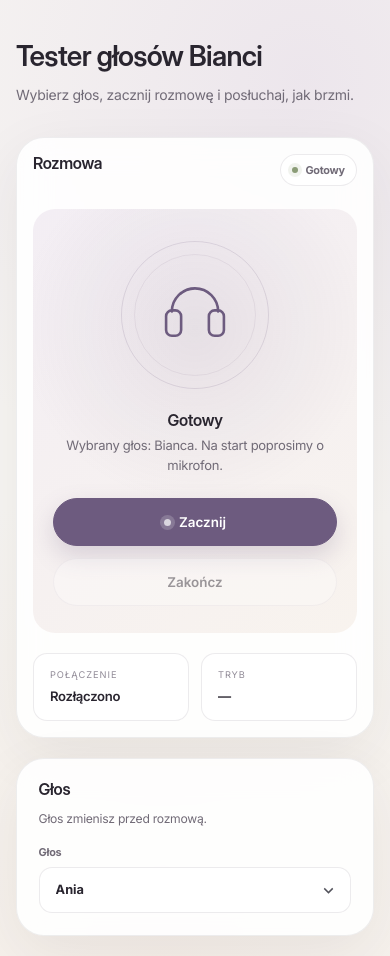
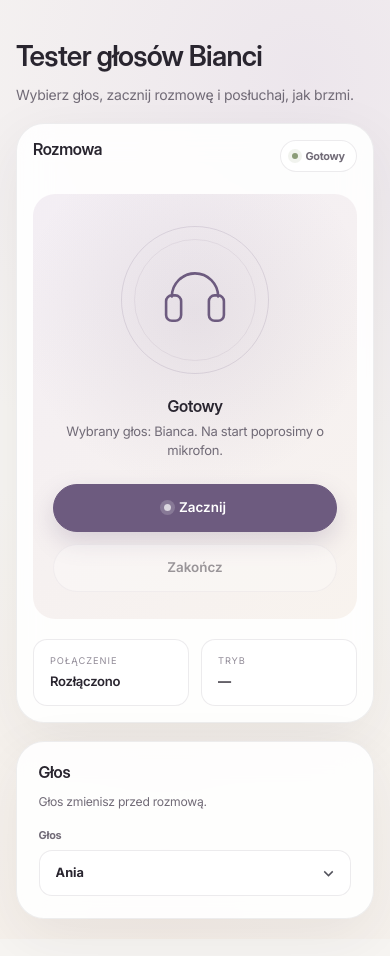
Before and after one commit to kamilsoldacki/bianca-elevenlabs, a website built with Vite: page index.html in a window 390 px wide. Built offline with nearby package versions, Linux system fonts and the light colour scheme; no server answers.

Commit message:
Refactor HTML layout by moving the hero section into the workspace and update CSS for improved flexbox layout and spacing. Adjusted display properties and gaps for better responsiveness.

```diff
--- a/index.html
+++ b/index.html
@@ -19,12 +19,12 @@
   <body>
     <div class="app-shell">
       <main class="main-content" id="rozmowa">
-        <header class="hero">
-          <h1>Tester głosów Bianci</h1>
-          <p>Wybierz głos, zacznij rozmowę i posłuchaj, jak brzmi.</p>
-        </header>
+        <div class="workspace">
+          <header class="hero">
+            <h1>Tester głosów Bianci</h1>
+            <p>Wybierz głos, zacznij rozmowę i posłuchaj, jak brzmi.</p>
+          </header>
 
-        <div class="workspace">
           <section class="card conversation-card" aria-labelledby="call-heading">
             <div class="section-heading">
               <div>
--- a/src/styles.css
+++ b/src/styles.css
@@ -403,20 +403,25 @@ select {
 }
 
 .app-shell {
-  display: block;
+  display: flex;
+  align-items: flex-start;
   min-height: 100vh;
+  min-height: 100dvh;
 }
 
 .main-content {
   width: 100%;
+  min-width: 0;
   max-width: 1100px;
+  /* horizontal auto margins only: keeps the block top-aligned inside the flex shell */
   margin: 0 auto;
   padding: clamp(2.5rem, 6vw, 5.5rem) clamp(1.25rem, 4vw, 3rem) 3rem;
 }
 
 .hero {
+  grid-column: 1 / -1;
   max-width: 720px;
-  margin-bottom: clamp(2rem, 4vw, 3.25rem);
+  margin-bottom: 0;
 }
 
 .hero h1 {
@@ -442,7 +447,8 @@ select {
 .workspace {
   display: grid;
   grid-template-columns: minmax(0, 1.25fr) minmax(300px, 0.75fr);
-  gap: 1.25rem;
+  column-gap: 1.25rem;
+  row-gap: clamp(1.1rem, 2.5vw, 1.6rem);
   align-items: start;
 }
 
```
